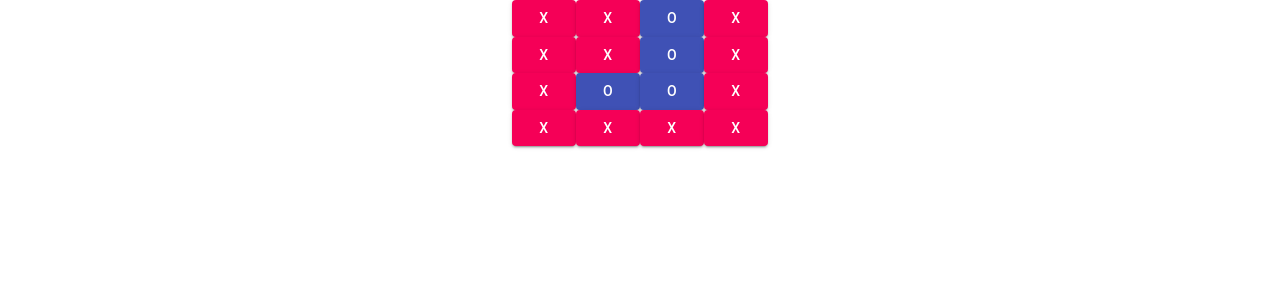
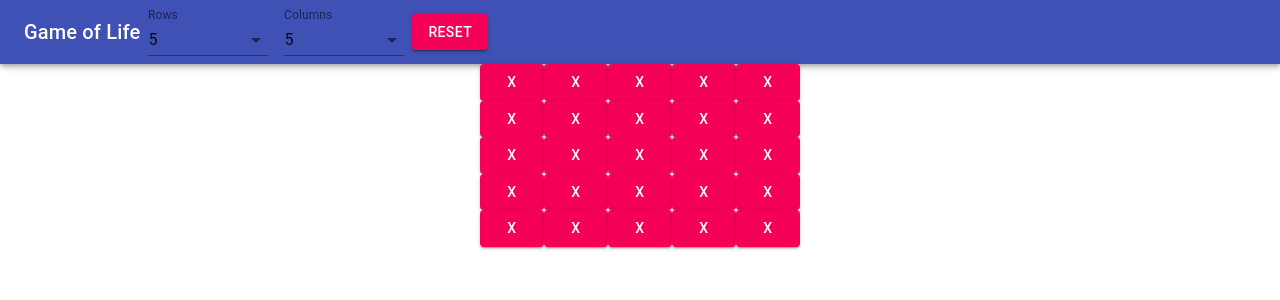
Before and after one commit to CarlWilcoxon/quick-app, a React (Create React App) app: page /life in a window 1280 px wide. Shown: the top 300 px of the page. Built offline with nearby package versions, Linux system fonts and the light colour scheme.

Commit message:
Added bar to set grid size

```diff
--- a/src/components/LifePage/LifeApp/LifeApp.jsx
+++ b/src/components/LifePage/LifeApp/LifeApp.jsx
@@ -1,69 +1,30 @@
-import { Button, Grid } from '@material-ui/core';
-import LifeSquare from '../LifeSquare/LifeSquare';
-
-import { useCallback, useState } from 'react';
+import { useState, useEffect } from 'react';
+import LifeGrid from '../LifeGrid/LifeGrid';
+import LifeBar from '../LifeBar/LifeBar';
 
 function LifeApp() {
 
-  const [life, setLife] = useState([
-    [false, false, true, false],
-    [false, false, true, false],
-    [false, true, true, false],
-    [false, false, false, false]
-  ]);
+  const [dimensions, setDimensions] = useState({
+    rows: 5,
+    columns: 5,
+  });
+  const [life, setLife] = useState(
+    Array.from({ length: dimensions.rows }, v => Array.from({ length: dimensions.columns }, v => false))
+  );
 
-  // const toggleClick = (x, y) => {
-  //   let copy = [...life];
-  //   copy[x][y] = !copy[x][y];
-  //   setLife(copy);
-  //   console.log(life);
-  // }
-
-
-  //useCallback should speed up response time
-  const toggleClick = useCallback(
-    (x, y) => {
-      setLife(life => {
-        let copy = [...life];
-        copy[x][y] = !copy[x][y];
-        return copy;
-      });
-    },
-    [setLife]
-  );
+  useEffect(()=> {
+    setLife(
+      Array.from({ length: dimensions.rows }, v => Array.from({ length: dimensions.columns }, v => false))
+    );
+  }, [dimensions]);
 
 
 
   return (
-    <Grid
-    container
-    direction="column"
-    justify="center"
-    alignItems="center"
-  >
-    {life.map((thisRow, rowNumber) => (
-      <Grid
-      container
-      direction="row"
-      justify="center"
-      alignItems="center"
-      toggleClick={toggleClick}
-    >
-
-      {thisRow.map((alive, colNumber) => (
-        <LifeSquare
-        colNumber={colNumber}
-        rowNumber={rowNumber}
-        alive={alive}
-        toggleClick={toggleClick}/>
-
-      ))}
-
-    </Grid>
-
-    ))}
-  </Grid>
-
+    <div className="LifeApp">
+      <LifeBar dimensions={dimensions} setDimensions={setDimensions} />
+      <LifeGrid dimensions={dimensions} life={life} setLife={setLife} />
+    </div>
   );
 }
 
--- /dev/null
+++ b/src/components/LifePage/LifeBar/LifeBar.jsx
@@ -0,0 +1,86 @@
+import { makeStyles } from '@material-ui/core/styles';
+import { AppBar, Button, FormControl, InputLabel, Select, Toolbar, Typography }from '@material-ui/core/';
+
+
+
+const useStyles = makeStyles((theme) => ({
+  root: {
+    flexGrow: 1,
+  },
+  menuButton: {
+    marginRight: theme.spacing(2),
+  },
+  formControl: {
+    margin: theme.spacing(1),
+    minWidth: 120,
+  },
+  selectEmpty: {
+    marginTop: theme.spacing(2),
+  },
+
+}));
+
+export default function LifeBar(props) {
+  const classes = useStyles();
+  const {dimensions, setDimensions} = props;
+  const handleChange = (event) => {
+    const name = event.target.name;
+    setDimensions({
+      ...dimensions,
+      [name]: event.target.value,
+    });
+  };
+
+  return (
+    <div className={classes.root}>
+      <AppBar position="static">
+        <Toolbar variant="dense">
+          <Typography variant="h6" color="inherit">
+            Game of Life
+          </Typography>
+          <FormControl className={classes.formControl}>
+          <InputLabel htmlFor="rows-native-simple">Rows</InputLabel>
+            <Select
+              native
+              value={dimensions.rows}
+              onChange={handleChange}
+              inputProps={{
+                name: 'rows',
+                id: 'rows-native-simple',
+              }}
+            >
+              <option value={5}>5</option>
+              <option value={10}>10</option>
+              <option value={20}>20</option>
+            </Select>
+            </FormControl>
+            <FormControl className={classes.formControl}>
+            <InputLabel htmlFor="columns-native-simple">Columns</InputLabel>
+            <Select
+              native
+              value={dimensions.columns}
+              onChange={handleChange}
+              inputProps={{
+                name: 'columns',
+                id: 'columns-native-simple',
+              }}
+            >
+              <option value={5}>5</option>
+              <option value={10}>10</option>
+              <option value={20}>20</option>
+            </Select>
+          </FormControl>
+          <Button
+          variant='contained'
+          color='secondary'
+          onClick={()=> {setDimensions({
+            rows: 5,
+            columns: 5,
+          })}}>
+            Reset
+          </Button>
+        </Toolbar>
+      </AppBar>
+    </div>
+  );
+}
--- /dev/null
+++ b/src/components/LifePage/LifeGrid/LifeGrid.jsx
@@ -0,0 +1,74 @@
+import { Grid } from '@material-ui/core';
+import LifeSquare from '../LifeSquare/LifeSquare';
+
+import { useCallback, useState } from 'react';
+
+function LifeGrid(props) {
+
+  const { dimensions, life, setLife } = props;
+
+
+  // const [life, setLife] = useState([
+  //   [false, false, true, false, true],
+  //   [false, false, true, false, false],
+  //   [false, true, true, false, false],
+  //   [false, false, false, false, false],
+  //   [true, false, false, true, false]
+  // ]);
+
+  // const toggleClick = (x, y) => {
+  //   let copy = [...life];
+  //   copy[x][y] = !copy[x][y];
+  //   setLife(copy);
+  //   console.log(life);
+  // }
+
+
+  //useCallback should speed up response time
+  const toggleClick = useCallback(
+    (x, y) => {
+      setLife(life => {
+        let copy = [...life];
+        copy[x][y] = !copy[x][y];
+        return copy;
+      });
+    },
+    [setLife]
+  );
+
+
+
+  return (
+    <Grid
+    container
+    direction="column"
+    justify="center"
+    alignItems="center"
+  >
+    {life.map((thisRow, rowIndex) => (
+      <Grid
+      container
+      direction="row"
+      justify="center"
+      alignItems="center"
+      toggleClick={toggleClick}
+    >
+
+      {thisRow.map((alive, colIndex) => (
+        <LifeSquare
+        colNumber={colIndex}
+        rowNumber={rowIndex}
+        alive={alive}
+        toggleClick={toggleClick}/>
+
+      ))}
+
+    </Grid>
+
+    ))}
+  </Grid>
+
+  );
+}
+
+export default LifeGrid;
```
Also changed, not shown: src/components/LifePage/CalcApp/CalcApp.jsx (deleted, +0 -60 lines).
